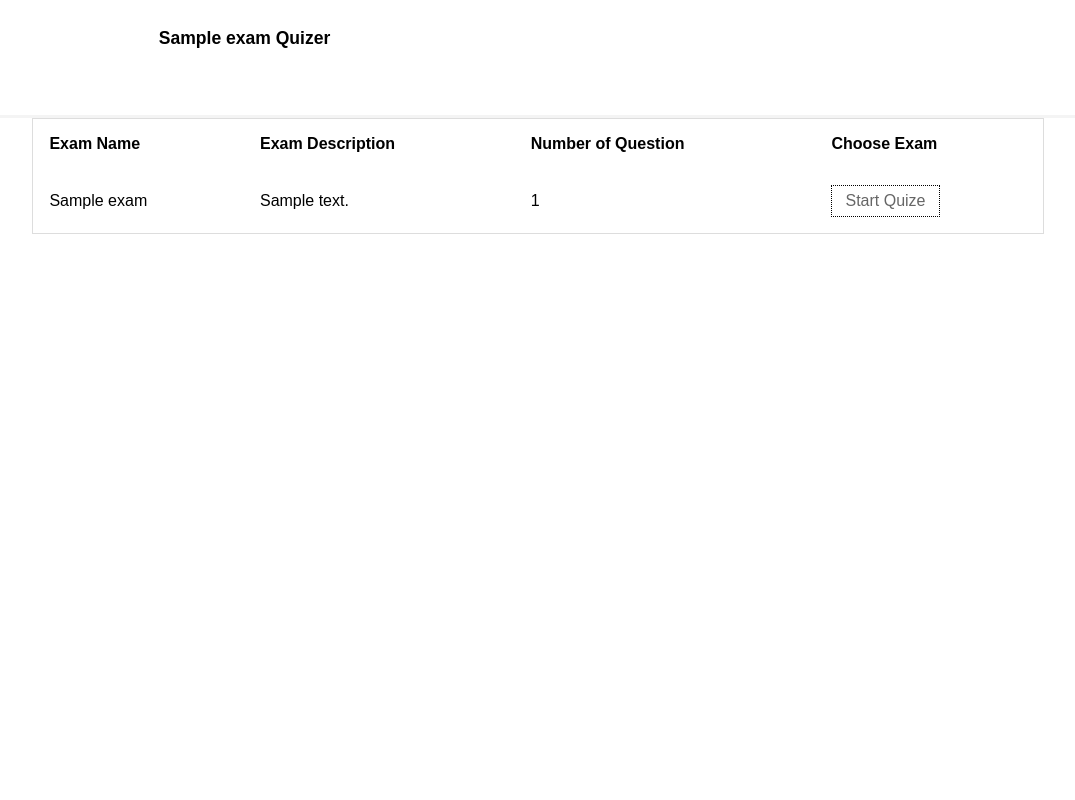
After one commit to Raneen-forsan/Edu-Team, a PHP site: page /QuizInfo.php in a window 1280 px wide. The commit adds this page. Shown: the whole page, without its empty margins (102-1177 px from the left). Run offline with PHP 8.4, Linux system fonts and the light colour scheme; tables that the repository leaves empty or names only in its code hold one stand-in row (values such as "Sample post").

Commit message:
Edit Delete Question
Edit Delete exam Question                                        16/1/2020                                                             7:16

```diff
--- /dev/null
+++ b/Exam/Admin/QuizInfo.php
@@ -0,0 +1,80 @@
+<style>
+table {
+  border-collapse: collapse;
+  width: 80%;
+  border: 1px solid #ddd;
+}
+
+th, td {
+  text-align: left;
+  padding: 16px;
+}
+</style>
+<?php
+include('classes/MCQuestionClass.php');
+/*$query = "SELECT * FROM questions";
+$total_questions = mysqli_num_rows(mysqli_query($connection,$query));*/
+    $x = new McQuestion();
+
+
+?>
+<html>
+<head>
+	<title> Quizer</title>
+	<link rel="stylesheet" type="text/css" href="css/style.css">
+</head>
+<body>
+
+	<header>
+		<div class="container">
+			<h3><?php
+                    $exams = $x->readexam();
+                    foreach ($exams as $value) {
+                        echo $value['exam_name'];
+
+                    }?> Quizer</h3>
+		</div><br><br>
+	</header>
+
+
+
+
+<center><table>
+  <tr>
+    <th>Exam Name</th>
+    <th>Exam Description</th>
+    <th>Number of Question </th>
+    <th> Choose Exam</th>
+  </tr>
+  <tr>
+    <td><?php
+                    $exams = $x->readexam();
+                    foreach ($exams as $value) {
+                        echo $value['exam_name'];
+
+                    }?></td>
+    <td>   <?php
+                  $exams = $x->readexam();
+                    foreach ($exams as $value) {
+                        echo $value['exam_description'];
+
+                    }
+                    ?></td>
+                                                <td><?php
+                                                $printer = $x->ReadNumQuestion();
+                                                foreach ($printer as $key => $value) {
+                                                   echo  "{$value['num_Question']}";
+                                                }
+                                                ?></td>
+      <td>
+                                              				<a href="question.php?n=1" class="start">Start Quize</a>
+
+
+      </td>
+
+  </tr>
+
+</table>
+</center>
+</body>
+</html>
--- a/Exam/Admin/classes/MCQuestionClass.php
+++ b/Exam/Admin/classes/MCQuestionClass.php
@@ -3,20 +3,21 @@ require('include/DBconnection.php');
 
 class McQuestion extends dbconnection{
 
-    public $Question;
-	public $choice_one;
-    public $choice_two;
-    public $choice_three;
-    public $choice_four;
-    public $correct_answer;
-    public $category_name;
+
+
+    public $question;
+    public $id;
+    public $Cquestion;
+    public $Cquestion1;
+    public $c1;
+    public $c2;
+    public $c3;
+    public $c4;
+    public $correct_a;
+    public $mark;
     public $exam_image;
-    public $tmp_name;
-    public $path;
-    public $Question_id;
-    public $exam_id;
-    public $exam_name;
-    public $exam_description;
+    public $course_id ;
+
 public function create(){
 
 			$query = "INSERT INTO mcquiz(Question,choice_one,choice_two,choice_three,choice_four,
@@ -26,12 +27,16 @@ public function create(){
 					 		'$this->exam_image','$this->exam_id')";
 			$this->performQuery($query);
 	}
+
 public function create_exam(){
 
 			$query = "INSERT INTO exam(exam_name,exam_description)
 					 VALUES('$this->exam_name','$this->exam_description')";
 			$this->performQuery($query);
 	}
+    /*$query = "SELECT * FROM questions";
+$total_questions = mysqli_num_rows(mysqli_query($connection,$query));*/
+
 	public function readAll(){
 		$query  = "SELECT * FROM exam,mcquiz where exam.exam_id=mcquiz.exam_id";
 		$result = $this->performQuery($query);
@@ -42,7 +47,17 @@ public function create_exam(){
 		$result = $this->performQuery($query);
 		return    $this->fetchAll($result);
 	}
+    	public function readmcquiz(){
+		$query  = "SELECT * FROM mcquiz";
+		$result = $this->performQuery($query);
+		return    $this->fetchAll($result);
+	}
 
+    public function ReadNumQuestion(){
+			$query 	= "SELECT Question_id ,COUNT(Question_id) AS num_Question FROM mcquiz";
+			$result = $this->performQuery($query);
+			return $this->fetchAll($result);
+		}
     public function readcategory(){
 		$query  = "SELECT * FROM course";
 		$result = $this->performQuery($query);
@@ -52,7 +67,7 @@ public function create_exam(){
 
 
 	public function readById($id){
-		$query  = "SELECT * FROM  mcquiz WHERE Question_id = '$id' ";
+		$query  = "SELECT * FROM  quiztf WHERE id = '$id' ";
 		$result = $this->performQuery($query);
 		return    $this->fetchAll($result);
 	}
@@ -62,16 +77,11 @@ public function create_exam(){
 		return    $this->fetchAll($result);
 	}
 
-	public function update($id){
-		$query = "UPDATE mcquiz SET Question       = '$this->Question',
-								    choice_one     = '$this->choice_one',
-								    choice_two     = '$this->choice_two',
-								    choice_three   = '$this->choice_three',
-								    choice_four    = '$this->choice_four',
-								    correct_answer = '$this->correct_answer',
-								    category_name  = '$this->category_name',
-								    exam_image     = '$this->exam_image'
-								    WHERE Question_id   = $id";
+
+    	public function updateQuestion($id){
+		$query = "UPDATE quiztf SET question       = '$this->question',
+
+								    WHERE id       = $id";
 		$this->performQuery($query);
 	}
     	public function update_exam($id){
@@ -81,7 +91,7 @@ public function create_exam(){
 		$this->performQuery($query);
 	}
 	public function delete($id){
-		$query = "DELETE FROM mcquiz WHERE Question_id = $id";
+		$query = "DELETE FROM quiztf WHERE id = $id";
 		$this->performQuery($query);
 	}
 public function delete_exam($id){
--- /dev/null
+++ b/Exam/Admin/classes/process.php
@@ -0,0 +1,2 @@
+<?php
+?>
--- /dev/null
+++ b/Exam/Admin/css/style.css
@@ -0,0 +1,77 @@
+body{
+	font-family: arial;
+	font-size: 15px;
+	line-height: 1.6em;
+}
+
+a{
+	text-decoration: none;
+}
+
+header{
+	border-bottom: 3px #f4f4f4 solid;
+	background: 4c7578;
+}
+
+footer{
+	border-top: 3px #f4f4f4f solid;
+	text-align: center;
+	padding-top: 5px;
+}
+main{
+	padding-bottom: 20px;
+}
+
+
+}
+label{
+	display: inline-block;
+	width: 180px;
+}
+input[type="text"]{
+	width: 97%;
+	padding: 4px;
+	border-radius: 5px;
+}
+input[type="number"]{
+	width: 50px;
+	padding: 4px;
+	border-radius: 5px;
+}
+.button {
+  background-color: #4CAF50; /* Green */
+  border: none;
+  color: white;
+  padding: 15px 32px;
+  text-align: center;
+  text-decoration: none;
+	display:block;
+  font-size: 16px;
+	width: 70%;
+	margin: 20px 20px;
+}
+.menu{
+	width:400px;
+	height: 400px;
+	margin: 20px auto;
+}
+.container{
+	width:60%;
+	margin: 0 auto;
+	overflow: auto;
+}
+a.start{
+	display: inline-block;
+	color:#666;
+	border: 1px dotted #000;
+	padding: 6px 13px;
+}
+li{
+	list-style: none;
+}
+.current{
+	padding: 10px;
+	background: #f4f4f4;
+	border: #000 dotted 1px;
+	margin: 20px 0 10px 0;
+}
```
Also changed, not shown: Exam/Admin/ManageQuiz.php (+7 -5 lines), Exam/Admin/classes/class_QuizTF.php (+30 -9 lines), Exam/Admin/question.php (added, +76 -0 lines), Exam/Admin/update_question.php (+83 -54 lines).
